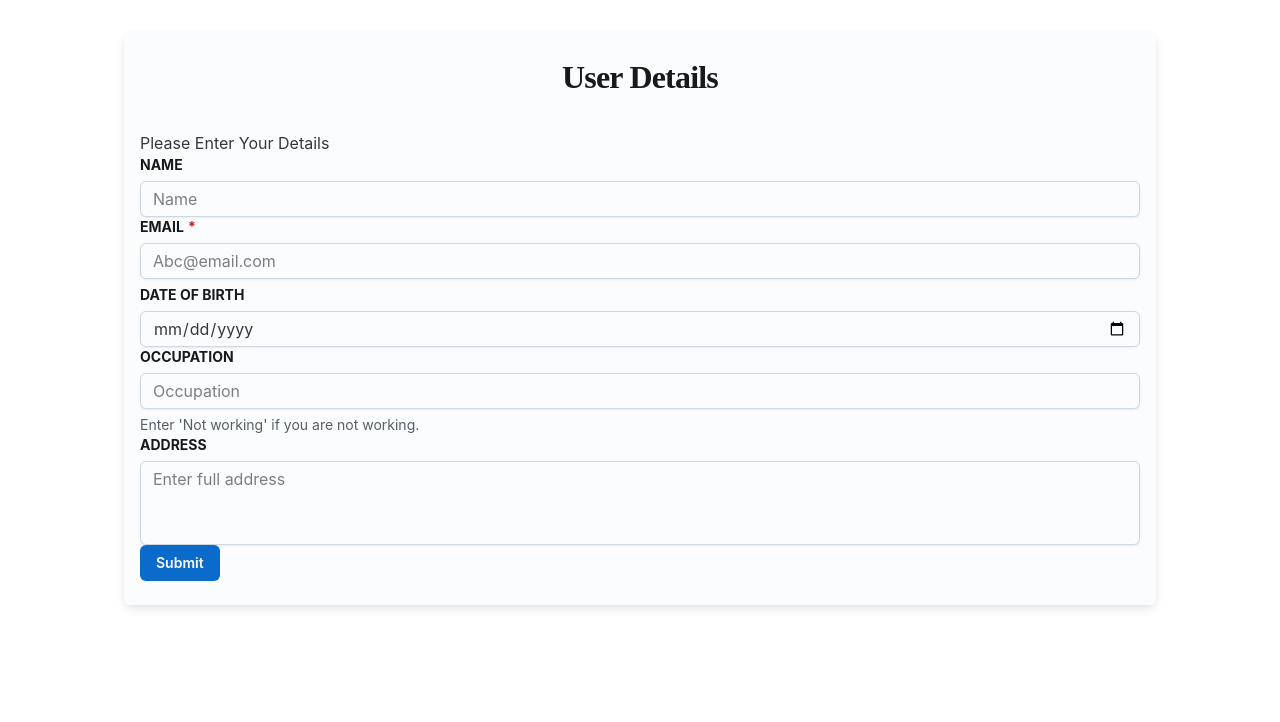
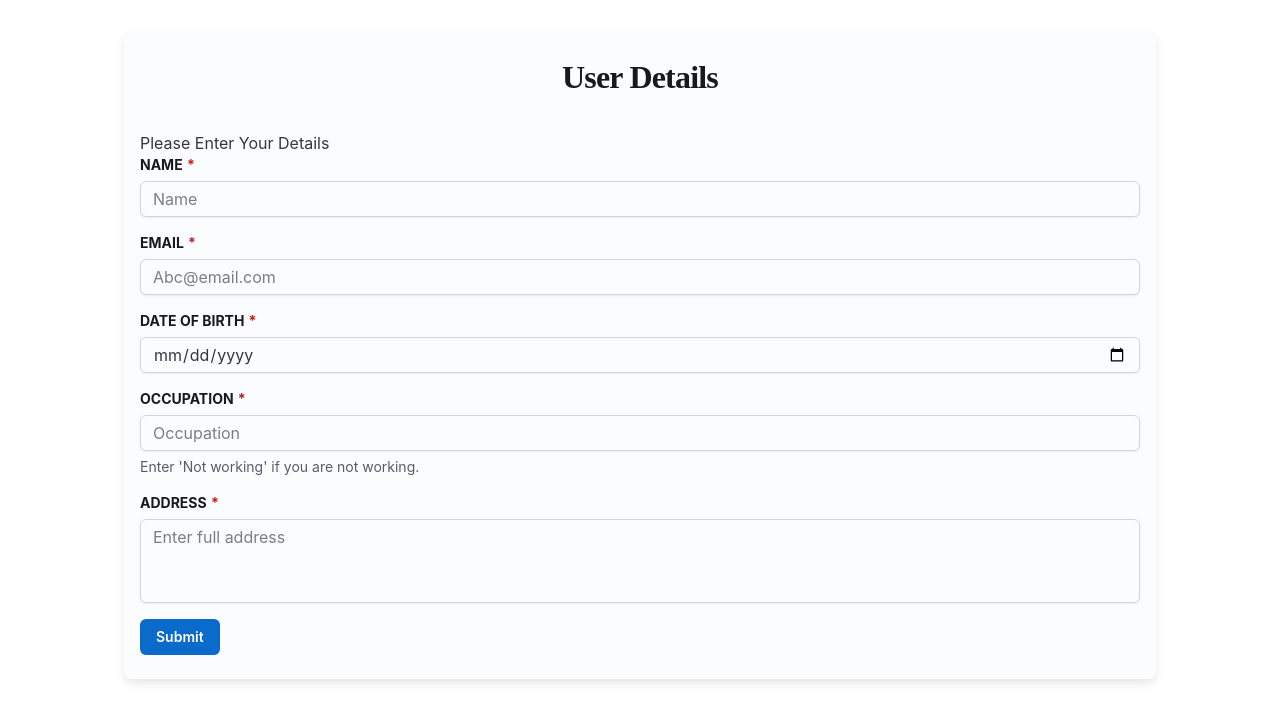
Before and after one commit to aswinpmathews/user-registration-app, a React (Create React App) app: page / in a window 1280 px wide. Shown: the top 722 px of the page. Built offline with nearby package versions, Linux system fonts and the light colour scheme.

Commit message:
conditional rendering and error handling in form and list

```diff
--- a/src/components/UserForm.tsx
+++ b/src/components/UserForm.tsx
@@ -1,10 +1,10 @@
 import React, { useState } from "react";
-import { addUser } from '../store/thunks/addUser'
+import { addUser } from '../store/thunks/userThunks'
 import UserDetail from "../types/User";
 import { useThunk } from "../hooks/use-thunk";
 import { useNavigate } from "react-router-dom";
-import { Typography,FormHelperText,FormControl,FormLabel ,Input,Textarea,Button} from "@mui/joy";
-import { fetchUsers } from "../store/thunks/fetchUsers";
+import { Typography,FormHelperText,FormControl,FormLabel ,Button} from "@mui/joy";
+import { fieldsConfig } from "../config/fieldsConfig";
 
 
 
@@ -13,7 +13,7 @@ function UserForm(){
 
     const [doAddUser,isAddingUser,addUserError]=useThunk(addUser)
 
-    const [doFetchUsers]=useThunk(fetchUsers)
+    // const [doFetchUsers,]=useThunk(fetchUsers)
     const [formData,setFormData]=useState<UserDetail >({
         name:'',
         email:'',
@@ -30,10 +30,10 @@ function UserForm(){
       if(!formData.email.trim()) newErrors.email="Email is required";
         else if(!/\S+@\S+\.\S+/.test(formData.email)) newErrors.email="Invalid Email Format";
       if(!formData.occupation.trim()) newErrors.occupation="Occupation is required";
-        else if(formData.occupation.length<3) newErrors.occupation="Occupation must be at least 3 characters";
+        else  if(formData.occupation.length<3) newErrors.occupation="Occupation must be at least 3 characters";
         else if(formData.occupation[0]!==formData.occupation[0].toUpperCase()) newErrors.occupation='The First Letter should be Capital'
       if(!formData.dob.trim()) newErrors.dob="Date of Birth is required";
-      else if (new Date(formData.dob) > new Date()) newErrors.dob="Date of Birth cannot be in the future";
+      else  if (new Date(formData.dob) > new Date()) newErrors.dob="Date of Birth cannot be in the future";
       else if(calculateAge(formData.dob)<18) newErrors.dob="Age must be at least 18 years";
       else if(calculateAge(formData.dob)>120) newErrors.dob="Age must be less than 120 years";
       if(!formData.address.trim()) newErrors.address="Address is required";
@@ -71,112 +71,26 @@ if(Object.keys(validationErrors).length > 0){
   setError(validationErrors);
   return;
   }
+  try{
         setError({});
         await doAddUser({
           ...formData,
           age: calculateAge(formData.dob)
         });
-         await doFetchUsers();
+        console.log("SUCCESS: User added. Navigating to user list.");
         setFormData({ name: '', email: '', occupation:'',dob:'',address:''});
         navigate('/users');
+      }
+        catch(err){
+          console.error("FAILURE: Caught error in handleSubmit. Navigation prevented.");
+          console.log('Error adding user:', err);
+        }
 
   };
 
-const tempp=<>
+  const userForm=<>
   <div>
 
-
-    <div>Please Enter Your Details</div>
-    <div>
-    <form onSubmit={handleSubmit} >
-
-<FormControl error={!!error.name}>
-  <FormLabel sx={{fontWeight:'bold'}}>NAME</FormLabel>
-  <Input
-    type="text"
-    placeholder="Name"
-    name="name"
-    value={formData.name}
-    onChange={handleChange}
-  />
-  {error.name&&<FormHelperText>{error.name}</FormHelperText>}
-</FormControl>
-       <FormControl error={!!error.email} required>
-  <FormLabel sx={{fontWeight:'bold'}}>EMAIL</FormLabel>
-  <Input
-    name="email"
-    type="email"
-    placeholder="Abc@email.com"
-    value={formData.email}
-    onChange={handleChange}
-    required
-  />
-  <FormHelperText>
-    {error.email }
-  </FormHelperText>
-</FormControl>
-<FormControl error={!!error.dob}>
-    <FormLabel sx={{fontWeight:'bold'}}>DATE OF BIRTH</FormLabel>
-    <Input
-        name="dob"
-        value={formData.dob}
-        onChange={handleChange}
-        type="date"
-        placeholder="Date of Birth"
-        slotProps={{
-          input:{
-             max:new Date().toISOString().split("T")[0]
-          }
-        }}
-      />
-{error.dob && <FormHelperText>{error.dob}</FormHelperText>}
-</FormControl>
-<FormControl error={!!error.occupation}>
-<FormLabel sx={{fontWeight:'bold'}}>OCCUPATION</FormLabel>
-<Input
-        type="text"
-          placeholder="Occupation"
-          name="occupation"
-          value={formData.occupation}
-          onChange={handleChange}
-          required
-/>
-{error.occupation&&<FormHelperText>{error.occupation}</FormHelperText>}
-  {!error.occupation && (
-    <FormHelperText>
-      Enter 'Not working' if you are not working.
-    </FormHelperText>
-  )}
-</FormControl>
-
-<FormControl error={!!error.address}>
-  <FormLabel sx={{fontWeight:'bold'}}>ADDRESS</FormLabel>
-  <Textarea
-    placeholder="Enter full address"
-    minRows={3}
-    name="address"
-    value={formData.address}
-    onChange={handleChange}
-  />
-  {error.address && <FormHelperText>{error.address}</FormHelperText>}
-</FormControl>
-<FormControl></FormControl>
-        <Button onClick={handleSubmit} variant="solid">Submit</Button>
-        </form>
-    </div>
-</div></>
-
-  let content;
-  if (isAddingUser) {
-    content = <div>Loading</div>
-  } else if (addUserError) {
-    content = <div>Error Adding User Details...</div>;
-  } else {
-    content = tempp
-  }
-
-
-return <div>
 <Typography level="h2" component="h1"
       sx={{
         justifyContent: 'center',
@@ -188,7 +102,45 @@ return <div>
       }}>
     User Details
   </Typography>
-  {content}</div>
+    <div>Please Enter Your Details</div>
+    <div>
+    <form onSubmit={handleSubmit} >
+ {fieldsConfig.map(field=>(
+      <FormControl
+                key={field.name}
+                error={!!error[field.name]}
+                required
+                sx={{ mb: 2 }}
+              >
+                <FormLabel sx={{ fontWeight: 'bold' }}>{field.label}</FormLabel>
+                <field.component
+                  name={field.name}
+                  type={field.type}
+                  placeholder={field.placeholder}
+                  value={formData[field.name as keyof UserDetail]}
+                  onChange={handleChange}
+                  minRows ={field.minRows||undefined}
+                  slotProps={field.slotProps}
+                />
+                {error[field.name] && (
+                  <FormHelperText>{error[field.name]}</FormHelperText>
+                )}
+                {!error[field.name] && field.helper && (
+                  <FormHelperText>{field.helper}</FormHelperText>
+                )}
+              </FormControl>
+            ))}
+            <Button type="submit" variant="solid">Submit</Button>
+
+        </form>
+    </div>
+</div></>
+
+  return <div>
+
+  {isAddingUser ? <div>Adding User Details</div> : addUserError ? <div>Error Adding User Details...</div> :userForm}
+  </div>
 
 }
+
 export default UserForm;
--- a/src/components/userList.tsx
+++ b/src/components/userList.tsx
@@ -1,5 +1,5 @@
 import { useEffect } from "react"
-import { fetchUsers } from "../store/thunks/fetchUsers"
+import { fetchUsers } from "../store/thunks/userThunks"
 import { useThunk } from "../hooks/use-thunk"
 import { useSelector} from "react-redux"
 import { RootState } from "../store"
@@ -13,29 +13,19 @@ export default function UserList(){
     const users=useSelector((state:RootState)=>state.user.users)
     const navigate=useNavigate()
     useEffect(()=>{
-        doFetchUsers()
+        const loadUsers=async()=>{
+        try{
+            await doFetchUsers()
+        }catch(err){
+            console.log(err)
+        }
+
+        }
+        loadUsers()
     },[doFetchUsers])
 
     console.log('All USers:',users)
 
-let content;
-      if (isLoadingUsers) {
-    content= (<div>
-        <Skeleton variant="text" level="h2" />
-        <Skeleton variant="text" level="h2" />
-        <Skeleton variant="text" level="h2" />
-        <Skeleton variant="text" level="h2" />
-        <Skeleton variant="text" level="h2" />
-        <Skeleton variant="text" level="h2" />
-
-    </div> );
-  } else if (loadingUsersError) {
-   content= <div>Error fetching data...</div>;
-  }else{
-    content=users.map((user)=>{
-        return <UserListItem key={user.id} user={user} />;
-    })
-  }
     return (
         <div style={{display:"flex",flexDirection:"column",gap:"30px",padding:"20px",justifyContent:"space-between",alignContent:"center"}}>
            <Typography level="h2" component="h1"
@@ -53,7 +43,22 @@ let content;
             <Button onClick={()=>navigate('/graph')}>
                 View Age Graph
             </Button>
-            {content}
+          {isLoadingUsers ? (
+    <div>
+        <Skeleton variant="text" level="h2" />
+        <Skeleton variant="text" level="h2" />
+        <Skeleton variant="text" level="h2" />
+        <Skeleton variant="text" level="h2" />
+        <Skeleton variant="text" level="h2" />
+        <Skeleton variant="text" level="h2" />
+    </div>
+) : loadingUsersError ? (
+    <div>Error fetching data...</div>
+) : (
+    <div>
+        {users.map((user) => <UserListItem key={user.id} user={user} />)}
+    </div>
+)}
         </div>
     );
 }
--- /dev/null
+++ b/src/config/fieldsConfig.ts
@@ -0,0 +1,60 @@
+import { Input, Textarea } from "@mui/joy";
+
+import { ComponentType } from 'react';
+
+
+interface FieldConfig {
+  name: string;
+  label: string;
+  type: string;
+  placeholder?: string;
+  component: ComponentType<any>;
+  minRows?: number;
+  slotProps?: any;
+  helper?: string;
+}
+
+export const fieldsConfig :FieldConfig[]= [
+    {
+      name: "name",
+      label: "NAME",
+      type: "text",
+      placeholder: "Name",
+      component: Input,
+    },
+    {
+      name: "email",
+      label: "EMAIL",
+      type: "email",
+      placeholder: "Abc@email.com",
+      component: Input,
+    },
+    {
+      name: "dob",
+      label: "DATE OF BIRTH",
+      type: "date",
+      placeholder: "Date of Birth",
+      component: Input,
+      slotProps: {
+        input: {
+          max: new Date().toISOString().split("T")[0],
+        }
+      }
+    },
+    {
+      name: "occupation",
+      label: "OCCUPATION",
+      type: "text",
+      placeholder: "Occupation",
+      component: Input,
+      helper: "Enter 'Not working' if you are not working."
+    },
+    {
+      name: "address",
+      label: "ADDRESS",
+      type: "text",
+      placeholder: "Enter full address",
+      component: Textarea,
+      minRows: 3
+    }
+  ];
```
Lines whose indentation alone changed are shown as unchanged.
